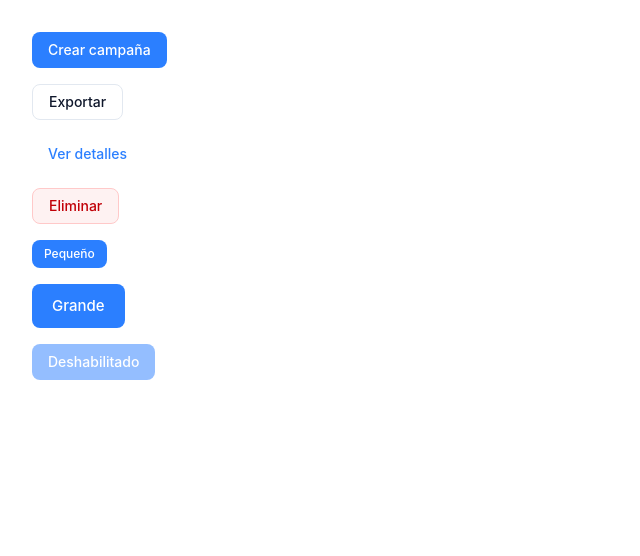
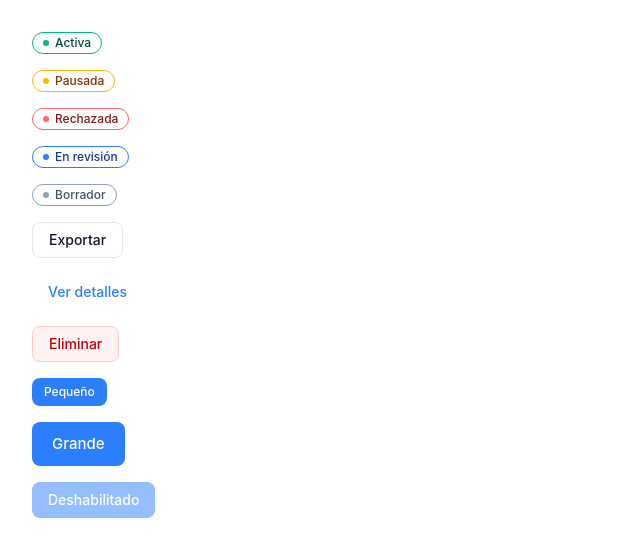
Before and after one commit to cotesaavedra/adflow-ui, a React (Vite) app: page / in a window 1280 px wide. Shown: the top 556 px of the page, without its empty margins (0-640 px from the left). Built offline with nearby package versions, Linux system fonts and the light colour scheme.

Commit message:
feat: add Badge component with tests

```diff
--- a/src/App.tsx
+++ b/src/App.tsx
@@ -1,9 +1,14 @@
 import Button from './components/Button/Button'
+import Badge from './components/Badge/Badge'
 
 function App() {
   return (
     <div className="flex flex-col gap-4 p-8">
-      <Button variant="primary">Crear campaña</Button>
+      <Badge variant="success" dot>Activa</Badge>
+      <Badge variant="warning" dot>Pausada</Badge>
+      <Badge variant="danger" dot>Rechazada</Badge>
+      <Badge variant="info" dot>En revisión</Badge>
+      <Badge variant="neutral" dot>Borrador</Badge>
       <Button variant="secondary">Exportar</Button>
       <Button variant="ghost">Ver detalles</Button>
       <Button variant="destructive">Eliminar</Button>
--- /dev/null
+++ b/src/components/Badge/Badge.tsx
@@ -0,0 +1,61 @@
+import type { ReactNode } from 'react'
+
+type Variant = 'success' | 'warning' | 'danger' | 'info' | 'neutral'
+type Size = 'sm' | 'md' | 'lg'
+
+const BaseStyles = "w-fit inline-flex items-center font-medium rounded-full border-[1.5px]"
+
+const variantStyles = {
+    success: "border-emerald-500 text-emerald-900",
+    warning: "border-amber-400 text-amber-900",
+    danger: "border-red-400 text-red-900",
+    info: "border-blue-500 text-blue-900",
+    neutral: "border-slate-400 text-slate-600",
+}
+
+const sizeStyles = {
+    sm: "px-2 py-0.5 text-[11px] gap-1",
+    md: "px-2.5 py-0.5 text-xs gap-1.5",
+    lg: "px-3 py-1 text-[13px] gap-2",
+}
+
+const dotStyles = {
+    success: "bg-emerald-500",
+    warning: "bg-amber-400",
+    danger: "bg-red-400",
+    info: "bg-blue-500",
+    neutral: "bg-slate-400",
+}
+
+interface BadgeProps {
+    variant?: Variant,
+    size?: Size,
+    dot?: boolean,
+    children: ReactNode,
+}
+
+const Badge = ({
+    variant = "success",
+    size = "md",
+    dot = false,
+    children,
+}: BadgeProps) => {
+    return (
+        <div
+            className={`${BaseStyles} ${variantStyles[variant]} ${sizeStyles[size]}`}
+            data-testid="badge-contain"
+        >
+            {dot && (
+                <span
+                    className={`rounded-full flex-shrink-0 ${dotStyles[variant]}`}
+                    data-testid="badge-dot"
+                    style={{ width: '6px', height: '6px' }}
+                />
+            )}
+            {children}
+        </div>
+    )
+
+}
+
+export default Badge
--- /dev/null
+++ b/src/components/Badge/index.tsx
@@ -0,0 +1 @@
+export { default } from './Badge'
```
Also changed, not shown: 1 other file (tests, documents, lock files or other folders).
